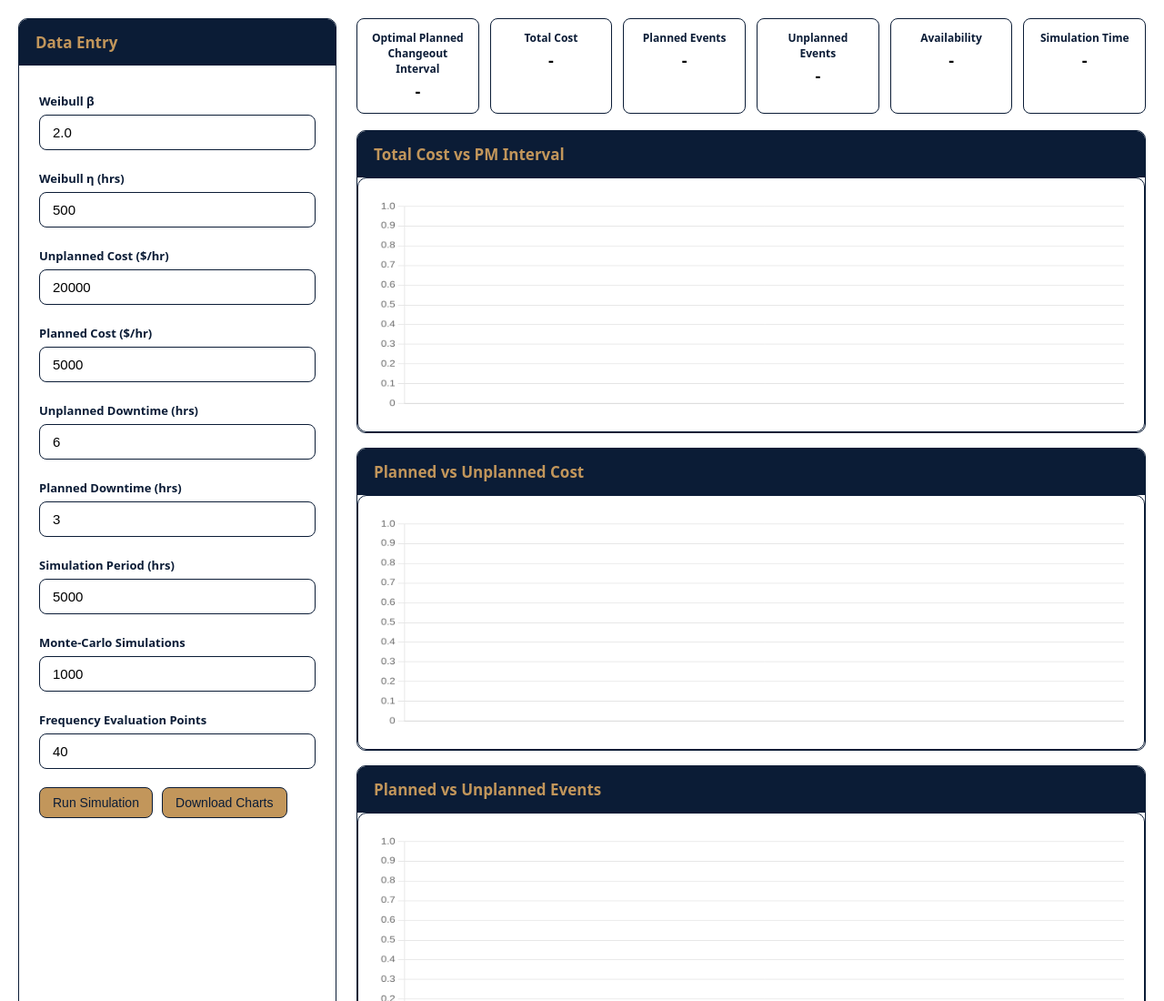
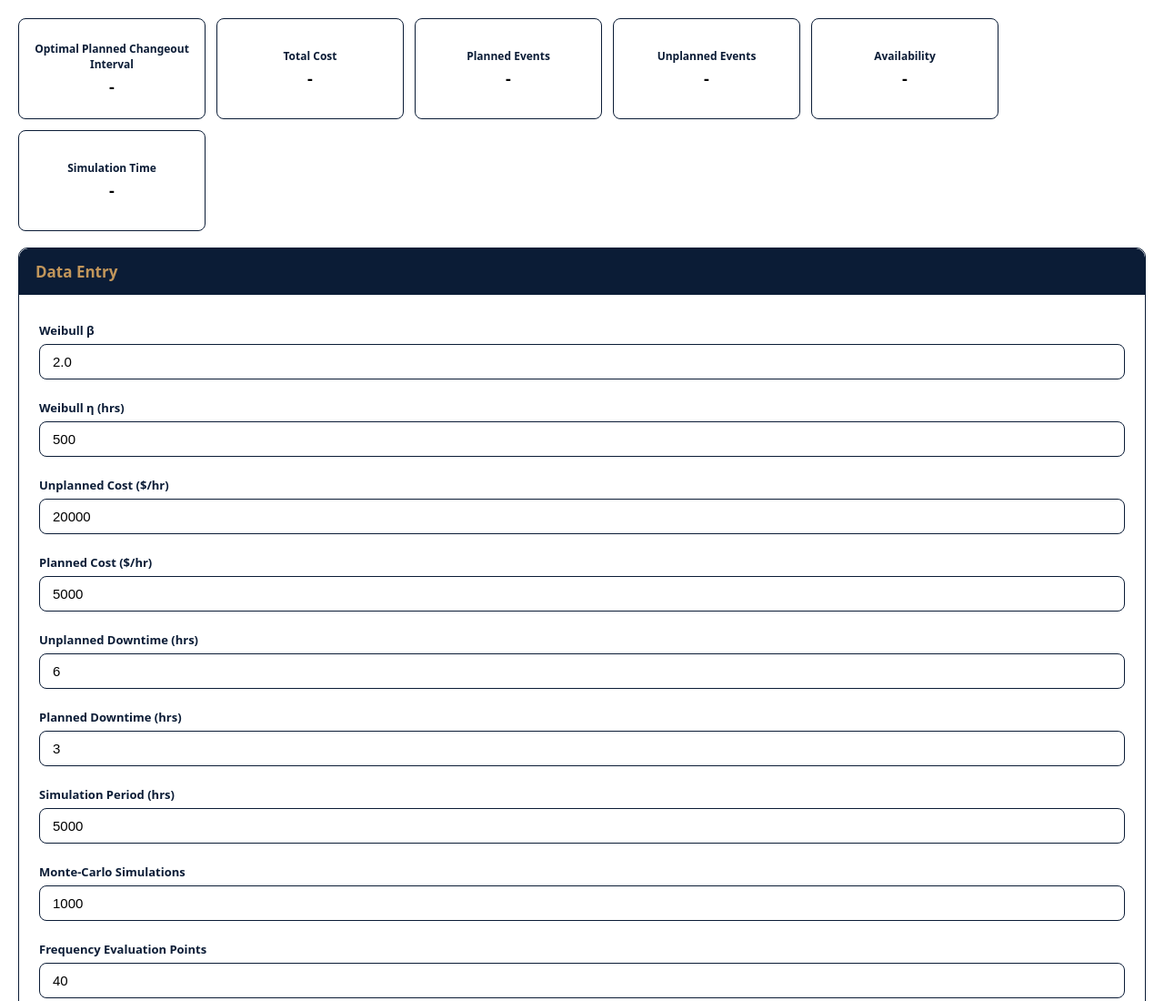
Before and after one commit to NiereshJeyarajakumar/VeritasOptimalPM, a plain HTML site: page index.html in a window 1280 px wide. Shown: the top 1100 px of the page at 91% size. Drawn offline with nearby package versions, Linux system fonts and the light colour scheme.

Commit message:
Update index.html

```diff
--- a/index.html
+++ b/index.html
@@ -14,14 +14,14 @@ body {
  margin:20px;
 }
 
-/*====== CARDS ======*/
+/*====== CARDS — MATCH DATA ENTRY EXACTLY ======*/
 .card {
  background:#fff;
  border:1px solid #0B1C36;
  border-radius:10px;
  padding:0;
  margin-bottom:16px;
- overflow:hidden;
+ overflow:hidden; /* FIX: prevents header rounding gaps */
 }
 
 /*===== HEADER BRANDING =====*/
@@ -32,6 +32,7 @@ body {
  color:#C2965B;
  font-weight:700;
  font-size:17px;
+ border-radius:10px 10px 0 0; /* FIX: rounded top corners */
 }
 
 /* Content padding inside card */
@@ -59,7 +60,7 @@ label {
  color:#0B1C36;
 }
 
-/*====== BUTTONS (NO BOLD) ======*/
+/*====== BUTTONS ======*/
 button {
  background:#C2965B;
  color:#0B1C36;
@@ -70,31 +71,17 @@ button {
  margin-top:6px;
  margin-right:6px;
  font-size:14px;
- font-weight:400;  /* <<<<< NO BOLD */
+ font-weight:400;
 }
 
 button:hover {
  opacity:0.85;
 }
 
-/*====== GRID ======*/
-.grid {
- display:grid;
- grid-template-columns:350px 1fr;
- gap:22px;
-}
-
-/*====== CHARTS ======*/
-canvas {
- background:#fff;
- border:1px solid #0B1C36;
- border-radius:10px;
- max-height:280px!important;
-}
-
-/*====== SUMMARY CARDS ======*/
+/*====== SUMMARY CARDS (dashboard-style) ======*/
 .summary-grid {
  display:flex;
+ flex-wrap:wrap;
  gap:12px;
  margin-bottom:18px;
 }
@@ -105,7 +92,12 @@ canvas {
  border-radius:8px;
  padding:12px;
  text-align:center;
- flex:1;
+ flex:0 0 180px;
+ max-width:180px;
+ min-height:85px;
+ display:flex;
+ flex-direction:column;
+ justify-content:center;
 }
 
 .summary-label {
@@ -121,39 +113,20 @@ canvas {
  color:#000;
 }
 
+/*====== CHARTS — OPTION A (NO RADIUS) ======*/
+canvas {
+ background:#fff;
+ border:1px solid #0B1C36;
+ border-radius:0; /* FIX: removes top rounding */
+ max-height:280px!important;
+ width:100%;
+}
 </style>
 </head>
 
 <body>
 
-<div class="grid">
-<div class="card">
-
-<h3>Data Entry</h3>
-
-<div>
-
-<label>Weibull β</label><input id="beta" type="number" value="2.0" step="0.01">
-<label>Weibull η (hrs)</label><input id="eta" type="number" value="500">
-
-<label>Unplanned Cost ($/hr)</label><input id="c_unplanned" type="number" value="20000">
-<label>Planned Cost ($/hr)</label><input id="c_planned" type="number" value="5000">
-<label>Unplanned Downtime (hrs)</label><input id="downtime_unplanned" type="number" value="6">
-<label>Planned Downtime (hrs)</label><input id="duration_planned" type="number" value="3">
-
-<label>Simulation Period (hrs)</label><input id="horizon" type="number" value="5000">
-<label>Monte-Carlo Simulations</label><input id="reps" type="number" value="1000">
-<label>Frequency Evaluation Points</label><input id="grid" type="number" value="40">
-
-<button id="run">Run Simulation</button>
-<button id="downloadCharts">Download Charts</button>
-
-</div>
-</div>
-
-<div>
-
-<!-- Summary Cards -->
+<!-- ===== SUMMARY CARDS AT TOP ===== -->
 <div id="summaryCards" class="summary-grid">
  <div class="summary-card"><div class="summary-label">Optimal Planned Changeout Interval</div><div id="sumInterval" class="summary-value">-</div></div>
  <div class="summary-card"><div class="summary-label">Total Cost</div><div id="sumCost" class="summary-value">-</div></div>
@@ -163,6 +136,26 @@ canvas {
  <div class="summary-card"><div class="summary-label">Simulation Time</div><div id="sumTime" class="summary-value">-</div></div>
 </div>
 
+<!-- ===== DATA ENTRY BELOW ===== -->
+<div class="card">
+ <h3>Data Entry</h3>
+ <div>
+<label>Weibull β</label><input id="beta" type="number" value="2.0" step="0.01">
+<label>Weibull η (hrs)</label><input id="eta" type="number" value="500">
+<label>Unplanned Cost ($/hr)</label><input id="c_unplanned" type="number" value="20000">
+<label>Planned Cost ($/hr)</label><input id="c_planned" type="number" value="5000">
+<label>Unplanned Downtime (hrs)</label><input id="downtime_unplanned" type="number" value="6">
+<label>Planned Downtime (hrs)</label><input id="duration_planned" type="number" value="3">
+<label>Simulation Period (hrs)</label><input id="horizon" type="number" value="5000">
+<label>Monte-Carlo Simulations</label><input id="reps" type="number" value="1000">
+<label>Frequency Evaluation Points</label><input id="grid" type="number" value="40">
+
+<button id="run">Run Simulation</button>
+<button id="downloadCharts">Download Charts</button>
+ </div>
+</div>
+
+<!-- ===== CHARTS BELOW ===== -->
 <div class="card">
  <h3>Total Cost vs PM Interval</h3>
  <canvas id="chartCost"></canvas>
@@ -178,10 +171,7 @@ canvas {
  <canvas id="chartPUevents"></canvas>
 </div>
 
-</div>
-</div>
-
-<!-- EMPTY CHART PLACEHOLDERS ON LOAD -->
+<!-- EMPTY CHARTS ON LOAD -->
 <script>
 let chartCost, chartPUcost, chartPUevents;
 
@@ -189,31 +179,31 @@ window.onload = () => {
   const emptyData = { labels: [], datasets: [] };
 
   chartCost = new Chart(document.getElementById("chartCost"), {
-    type: 'line',
-    data: emptyData,
-    options: { plugins:{legend:{display:false}}, scales:{x:{},y:{}} }
+    type:'line',
+    data:emptyData,
+    options:{plugins:{legend:{display:false}},scales:{x:{},y:{}}}
   });
 
   chartPUcost = new Chart(document.getElementById("chartPUcost"), {
-    type: 'line',
-    data: emptyData,
-    options: { plugins:{legend:{display:false}}, scales:{x:{},y:{}} }
+    type:'line',
+    data:emptyData,
+    options:{plugins:{legend:{display:false}},scales:{x:{},y:{}}}
   });
 
   chartPUevents = new Chart(document.getElementById("chartPUevents"), {
-    type: 'bar',
-    data: emptyData,
-    options: { plugins:{legend:{display:false}}, scales:{x:{},y:{}} }
+    type:'bar',
+    data:emptyData,
+    options:{plugins:{legend:{display:false}},scales:{x:{},y:{}}}
   });
 };
 </script>
 
 <script>
-// Weibull random
+// Weibull generator
 const rand=()=>Math.random();
 const weibull=(b,e)=>{const u=Math.min(Math.max(rand(),1e-12),1-1e-12);return e*Math.pow(-Math.log(1-u),1/b);};
 
-// PM simulation
+// Simulation
 function simulate({b,e,h,du,dp,pm}){
  let t=0,p=0,u=0,d=0;
  while(t<h){
@@ -224,7 +214,7 @@ function simulate({b,e,h,du,dp,pm}){
  return{p,u,d};
 }
 
-// Eval
+// Eval point
 const evalOne=o=>{
  let P=0,U=0,D=0;
  for(let i=0;i<o.reps;i++){
@@ -234,7 +224,8 @@ const evalOne=o=>{
  P/=o.reps;U/=o.reps;D/=o.reps;
  return{
   freq:o.f,
-  planned:P, unplanned:U,
+  planned:P,
+  unplanned:U,
   totalCost:(P*o.cP*o.dp)+(U*o.cU*o.du),
   plannedCost:P*o.cP*o.dp,
   unplannedCost:U*o.cU*o.du,
@@ -252,17 +243,24 @@ function sweep(o){
  return rows;
 }
 
-// Run button
+// Run Simulation
 run.onclick=()=>{
  const t0=performance.now();
  const o={
-  b:+beta.value, e:+eta.value, cU:+c_unplanned.value, cP:+c_planned.value,
-  du:+downtime_unplanned.value, dp:+duration_planned.value,
-  h:+horizon.value, reps:+reps.value, grid:+grid.value
+  b:+beta.value,
+  e:+eta.value,
+  cU:+c_unplanned.value,
+  cP:+c_planned.value,
+  du:+downtime_unplanned.value,
+  dp:+duration_planned.value,
+  h:+horizon.value,
+  reps:+reps.value,
+  grid:+grid.value
  };
 
  const rows=sweep(o);
- const xMin=Math.min(...rows.map(r=>r.freq)), xMax=Math.max(...rows.map(r=>r.freq));
+ const xMin=Math.min(...rows.map(r=>r.freq));
+ const xMax=Math.max(...rows.map(r=>r.freq));
  const labels=rows.map(r=>r.freq.toFixed(0));
 
  chartCost.destroy();
@@ -271,7 +269,13 @@ run.onclick=()=>{
 
  chartCost=new Chart(document.getElementById("chartCost"),{
   type:'line',
-  data:{datasets:[{label:"Total Cost",data:rows.map(r=>({x:r.freq,y:r.totalCost})),borderColor:"#C2965B",backgroundColor:"#C2965B",borderWidth:3}]},
+  data:{datasets:[{
+   label:"Total Cost",
+   data:rows.map(r=>({x:r.freq,y:r.totalCost})),
+   borderColor:"#C2965B",
+   backgroundColor:"#C2965B",
+   borderWidth:3
+  }]},
   options:{scales:{
    x:{type:'linear',min:xMin,max:xMax,title:{display:true,text:'PM Interval (hrs)',color:'#0B1C36'}},
    y:{min:0,title:{display:true,text:'Total Cost ($)',color:'#0B1C36'}}
@@ -305,12 +309,12 @@ run.onclick=()=>{
  const best=rows.reduce((a,b)=>a.totalCost<b.totalCost?a:b);
  const dt=(performance.now()-t0).toFixed(0)+" ms";
 
- sumInterval.textContent = best.freq.toFixed(1)+" hrs";
- sumCost.textContent     = "$"+best.totalCost.toFixed(0);
- sumPlanned.textContent  = best.planned.toFixed(2);
- sumUnplanned.textContent= best.unplanned.toFixed(2);
- sumAvail.textContent    = (best.availability*100).toFixed(1)+"%";
- sumTime.textContent     = dt;
+ sumInterval.textContent=best.freq.toFixed(1)+" hrs";
+ sumCost.textContent="$"+best.totalCost.toFixed(0);
+ sumPlanned.textContent=best.planned.toFixed(2);
+ sumUnplanned.textContent=best.unplanned.toFixed(2);
+ sumAvail.textContent=(best.availability*100).toFixed(1)+"%";
+ sumTime.textContent=dt;
 };
 
 // Export charts
```
